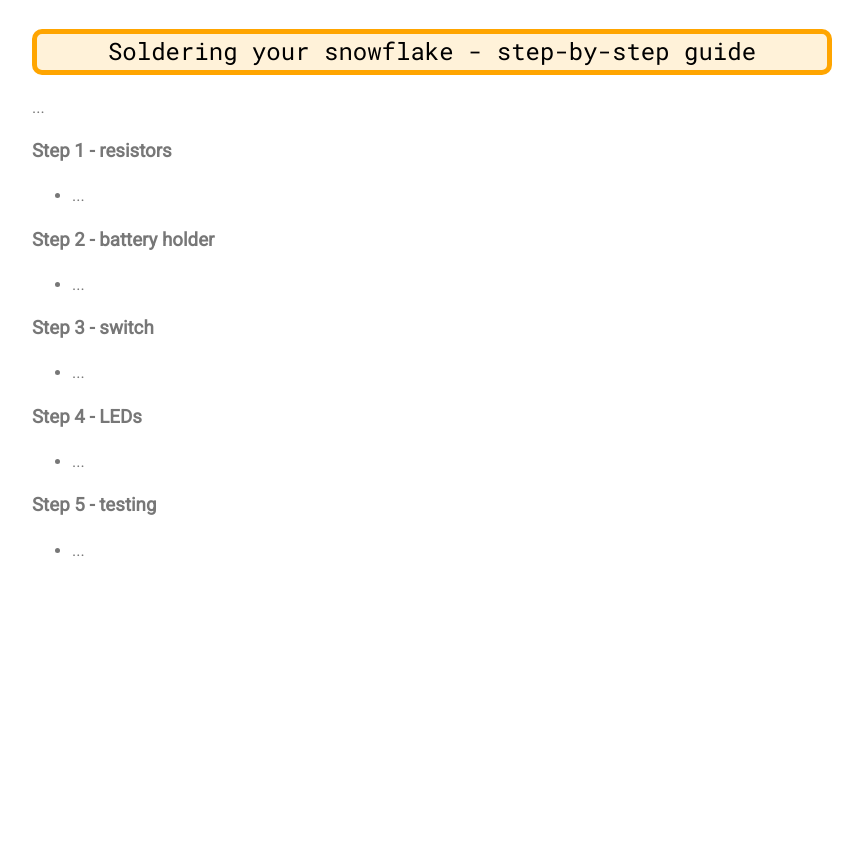
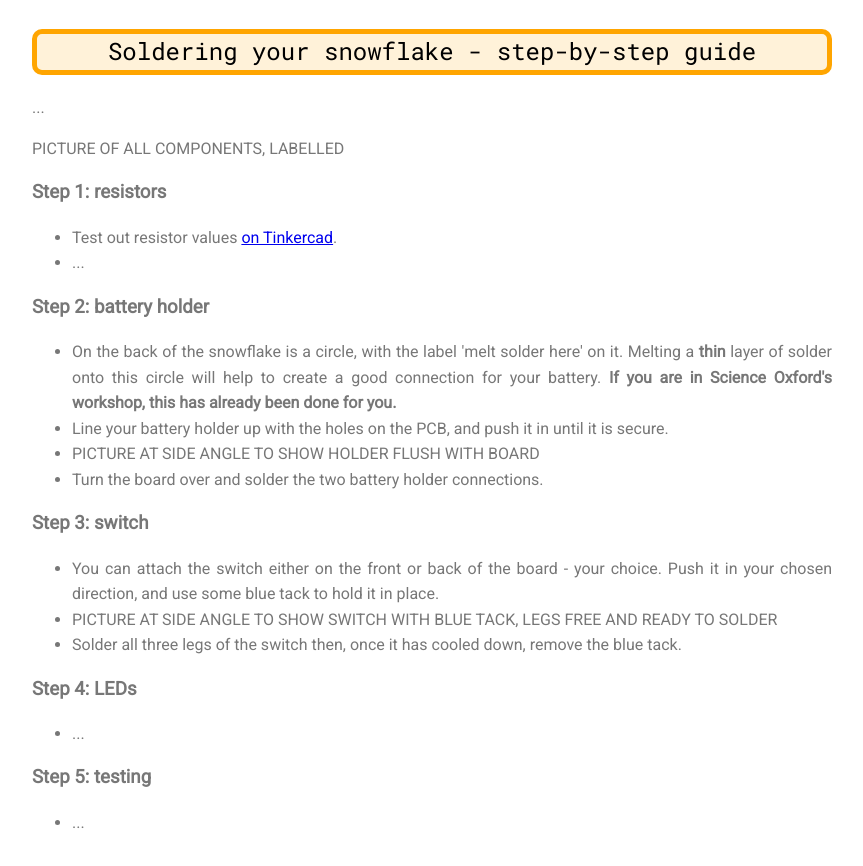
Before and after one commit to Isioviel/snowflake-pcb, a plain HTML site: page docs/index.html in a window 1280 px wide. Shown: the part 1580-2446 px from the top of the page, without its empty margins (283-1146 px from the left). Before the commit the page ends 2193 px from the top, so only its background shows below. Drawn offline with Linux system fonts and the light colour scheme; a script that the page names is missing.

Commit message:
Update index.html

```diff
--- a/docs/index.html
+++ b/docs/index.html
@@ -61,28 +61,35 @@
 
             <h2 class="content-subhead bg-orange">Soldering your snowflake - step-by-step guide</h2>
             <p>...</p>
+            <p>PICTURE OF ALL COMPONENTS, LABELLED</p>
 
-            <h3>Step 1 - resistors</h3>
+            <h3>Step 1: resistors</h3>
+            <ul>
+              <li>Test out resistor values <a href="https://www.tinkercad.com/things/7NjMSA8Fr2s" target="_blank">on Tinkercad</a>.</li>
+              <li>...</li>
+            </ul>
+
+            <h3>Step 2: battery holder</h3>
+            <ul>
+              <li>On the back of the snowflake is a circle, with the label 'melt solder here' on it. Melting a <strong>thin</strong> layer of solder onto this circle will help to create a good connection for your battery. <strong>If you are in Science Oxford's workshop, this has already been done for you.</strong></li>
+              <li>Line your battery holder up with the holes on the PCB, and push it in until it is secure.</li>
+              <li>PICTURE AT SIDE ANGLE TO SHOW HOLDER FLUSH WITH BOARD</li>
+              <li>Turn the board over and solder the two battery holder connections.</li>
+            </ul>
+
+            <h3>Step 3: switch</h3>
+            <ul>
+              <li>You can attach the switch either on the front or back of the board - your choice. Push it in your chosen direction, and use some blue tack to hold it in place.</li>
+              <li>PICTURE AT SIDE ANGLE TO SHOW SWITCH WITH BLUE TACK, LEGS FREE AND READY TO SOLDER</li>
+              <li>Solder all three legs of the switch then, once it has cooled down, remove the blue tack.</li>
+            </ul>
+
+            <h3>Step 4: LEDs</h3>
             <ul>
               <li>...</li>
             </ul>
 
-            <h3>Step 2 - battery holder</h3>
-            <ul>
-              <li>...</li>
-            </ul>
-
-            <h3>Step 3 - switch</h3>
-            <ul>
-              <li>...</li>
-            </ul>
-
-            <h3>Step 4 - LEDs</h3>
-            <ul>
-              <li>...</li>
-            </ul>
-
-            <h3>Step 5 - testing</h3>
+            <h3>Step 5: testing</h3>
             <ul>
               <li>...</li>
             </ul>
```
